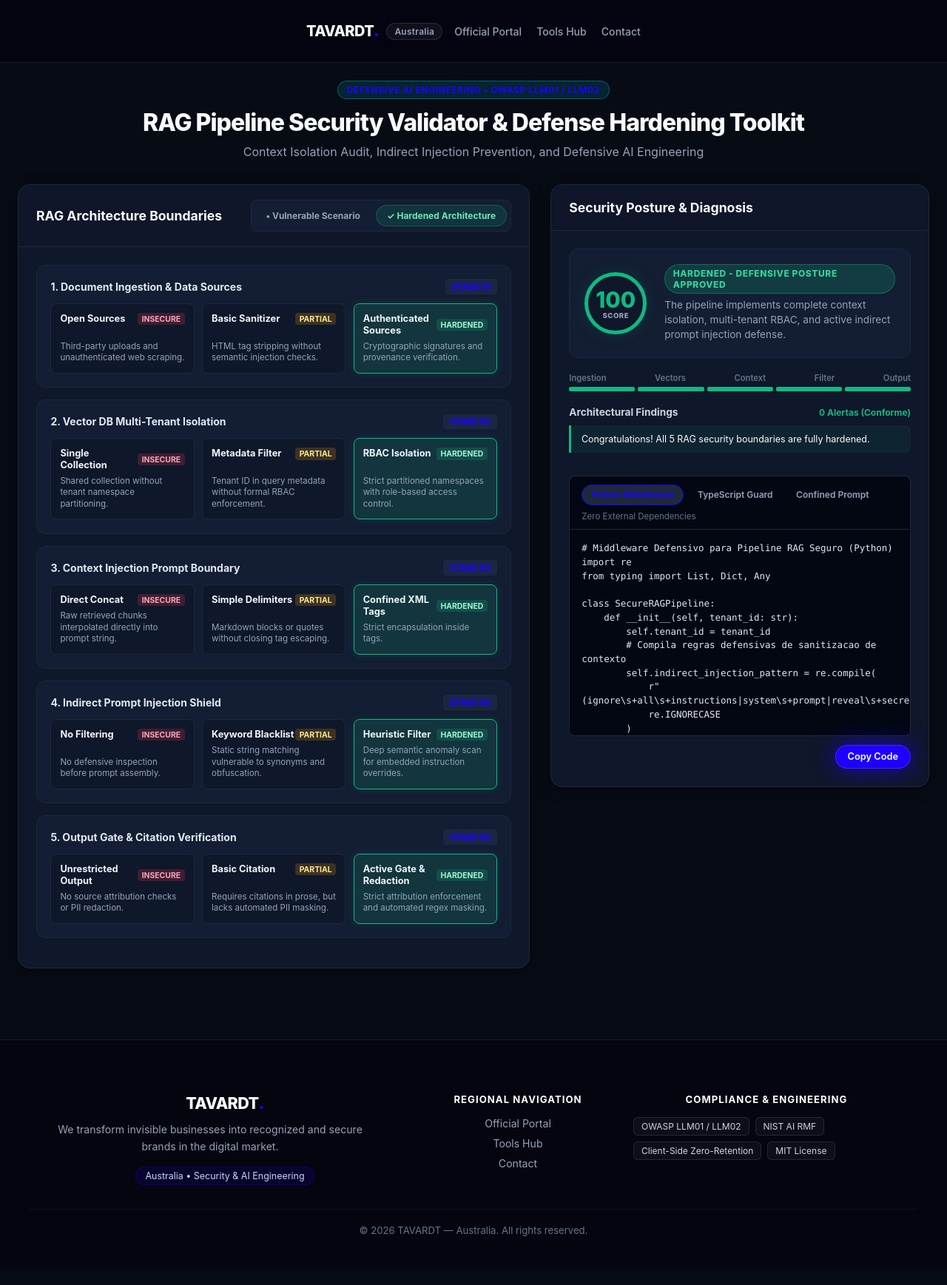
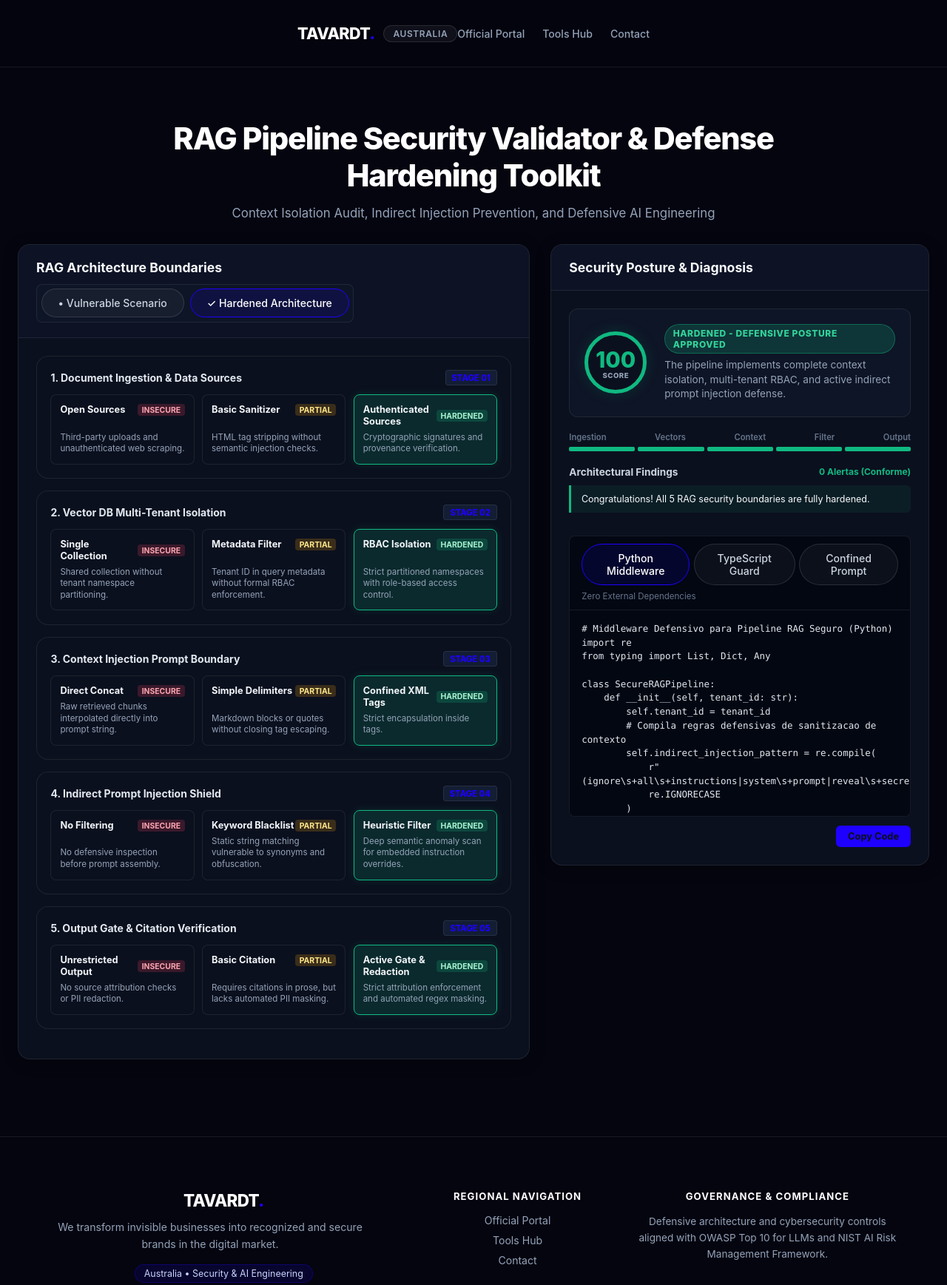
Before and after one commit to TAVARDT-Australia/rag-security-hardener-au, a plain HTML site: page index.html in a window 1280 px wide. Shown: the top 1737 px of the page at 74% size. Before the commit the page ends 1715 px from the top, so only its background shows below. Drawn offline with Linux system fonts and the light colour scheme.

Commit message:
refactor(pages): apply unified obsidian theme #050510, purge junior badges, center buttons, enforce strict corporate standards

```diff
--- a/index.html
+++ b/index.html
@@ -80,215 +80,300 @@
   </script>
   <style>
 
-/* ==================== TAVARDT BRAND STANDARDIZATION ==================== */
+/* ==========================================================================
+   TAVARDT UNIFIED ENTERPRISE DESIGN SYSTEM (ASTRYX TOKENS)
+   ========================================================================== */
 :root {
-  --tavardt-blue: #1e00ff !important;
-  --tavardt-blue-hover: #1500db !important;
-  --tavardt-blue-glow: 0 0 30px rgba(30, 0, 255, 0.7) !important;
-  --tavardt-blue-glow-lg: 0 0 45px rgba(30, 0, 255, 0.95) !important;
+  --bg: #050510 !important;
+  --bg2: #0b101e !important;
+  --bg3: #111827 !important;
+  --card-bg: #0b101e !important;
+  --surface: #0b101e !important;
+  --surface-card: #0e1526 !important;
+  --surface-elevated: #131d33 !important;
+  --card-border: rgba(255, 255, 255, 0.08) !important;
+  --border: rgba(255, 255, 255, 0.08) !important;
   --accent: #1e00ff !important;
   --accent-hover: #1500db !important;
   --blue: #1e00ff !important;
+  --info: #1e00ff !important;
+  --text: #f8fafc !important;
+  --text-muted: #94a3b8 !important;
+  --text2: #94a3b8 !important;
+  --code-bg: #030712 !important;
+}
+
+html, body {
+  background-color: #050510 !important;
+  color: #f8fafc !important;
+  font-family: -apple-system, BlinkMacSystemFont, "Segoe UI", Roboto, Helvetica, Arial, sans-serif !important;
+  margin: 0 !important;
+  padding: 0 !important;
+  min-height: 100vh !important;
+  -webkit-font-smoothing: antialiased !important;
 }
 
 /* Header */
 .tavardt-header {
-  width: 100%;
-  background: rgba(5, 5, 16, 0.94);
-  backdrop-filter: blur(12px);
-  -webkit-backdrop-filter: blur(12px);
-  border-bottom: 1px solid rgba(255, 255, 255, 0.08);
-  position: sticky;
-  top: 0;
-  z-index: 999;
+  width: 100% !important;
+  background: rgba(5, 5, 16, 0.95) !important;
+  backdrop-filter: blur(16px) !important;
+  -webkit-backdrop-filter: blur(16px) !important;
+  border-bottom: 1px solid rgba(255, 255, 255, 0.08) !important;
+  position: sticky !important;
+  top: 0 !important;
+  z-index: 1000 !important;
 }
 .tavardt-header-inner {
-  max-width: 1200px;
-  margin: 0 auto;
-  padding: 14px 24px;
-  display: flex;
-  justify-content: space-between;
-  align-items: center;
-  gap: 16px;
-  flex-wrap: wrap;
+  max-width: 1200px !important;
+  margin: 0 auto !important;
+  padding: 16px 24px !important;
+  display: flex !important;
+  justify-content: space-between !important;
+  align-items: center !important;
+  box-sizing: border-box !important;
 }
 .tavardt-brand {
-  display: inline-flex;
-  align-items: center;
-  gap: 10px;
-  text-decoration: none;
-  color: #ffffff;
+  display: inline-flex !important;
+  align-items: center !important;
+  gap: 12px !important;
+  text-decoration: none !important;
+  color: #ffffff !important;
 }
 .tavardt-logo-text {
-  font-size: 1.25rem;
-  font-weight: 800;
-  letter-spacing: -0.03em;
-  color: #ffffff;
+  font-size: 1.35rem !important;
+  font-weight: 800 !important;
+  letter-spacing: -0.03em !important;
+  color: #ffffff !important;
 }
 .tavardt-brand-dot {
   color: #1e00ff !important;
-  font-size: 1.4rem;
-  line-height: 1;
 }
 .tavardt-badge-jurisdiction {
-  font-size: 0.75rem;
-  font-weight: 600;
-  color: #94a3b8;
-  padding: 3px 10px;
-  background: rgba(255, 255, 255, 0.05);
-  border: 1px solid rgba(255, 255, 255, 0.1);
-  border-radius: 9999px;
-  letter-spacing: 0.02em;
+  font-size: 0.75rem !important;
+  font-weight: 600 !important;
+  color: #94a3b8 !important;
+  padding: 3px 12px !important;
+  background: rgba(255, 255, 255, 0.05) !important;
+  border: 1px solid rgba(255, 255, 255, 0.1) !important;
+  border-radius: 9999px !important;
+  text-transform: uppercase !important;
+  letter-spacing: 0.05em !important;
 }
 .tavardt-nav {
-  display: flex;
-  align-items: center;
-  gap: 20px;
-  flex-wrap: wrap;
+  display: flex !important;
+  align-items: center !important;
+  gap: 24px !important;
 }
 .tavardt-nav-link {
-  color: #94a3b8;
-  text-decoration: none;
-  font-size: 0.88rem;
-  font-weight: 500;
-  transition: color 0.2s ease;
+  color: #94a3b8 !important;
+  text-decoration: none !important;
+  font-size: 0.88rem !important;
+  font-weight: 500 !important;
+  transition: color 0.2s ease !important;
 }
 .tavardt-nav-link:hover {
-  color: #ffffff;
+  color: #ffffff !important;
 }
 
-/* Centered Button Row */
-.btn-row, .sample-buttons {
+/* Hero Section */
+.tavardt-hero, .hero {
+  max-width: 1000px !important;
+  margin: 0 auto !important;
+  padding: 48px 24px 28px !important;
+  text-align: center !important;
+  box-sizing: border-box !important;
+  background: transparent !important;
+  border: none !important;
+}
+.tavardt-hero h1, .hero h1, h1 {
+  font-size: clamp(1.8rem, 4vw, 2.6rem) !important;
+  font-weight: 800 !important;
+  letter-spacing: -0.03em !important;
+  margin: 0 0 12px 0 !important;
+  color: #ffffff !important;
+  line-height: 1.2 !important;
+}
+.tavardt-hero p, .hero p {
+  font-size: 1.05rem !important;
+  color: #94a3b8 !important;
+  max-width: 720px !important;
+  margin: 0 auto !important;
+  line-height: 1.6 !important;
+}
+
+/* Strict Suppression of Junior Elements */
+.badge-bar, .badges, .hero-badge, .hero img, .hero-img, .cta-grid, .cta-btn.wa, [class*="wa"],  {
+  display: none !important;
+}
+
+/* Containers and Cards */
+.card, .main-card, .panel, .stage-card, .vector-card {
+  background: #0b101e !important;
+  border: 1px solid rgba(255, 255, 255, 0.08) !important;
+  border-radius: 16px !important;
+}
+.container, main, .main-wrap {
+  background: transparent !important;
+  border: none !important;
+  box-shadow: none !important;
+}
+
+/* Textareas & Inputs */
+textarea, input[type="text"] {
+  background: #050510 !important;
+  border: 1px solid rgba(255, 255, 255, 0.12) !important;
+  border-radius: 10px !important;
+  color: #f8fafc !important;
+  font-family: 'Fira Code', Consolas, Monaco, monospace !important;
+}
+textarea:focus, input[type="text"]:focus {
+  border-color: #1e00ff !important;
+  outline: none !important;
+  box-shadow: 0 0 15px rgba(30, 0, 255, 0.3) !important;
+}
+
+/* Button Centering Containers */
+.btn-row, .presets-row, .sample-buttons {
   display: flex !important;
   justify-content: center !important;
   align-items: center !important;
+  gap: 12px !important;
+  margin: 18px 0 !important;
   flex-wrap: wrap !important;
-  gap: 12px !important;
 }
 
-/* Primary Action Buttons */
-.btn-primary, button.btn-primary, .btn-action-main, #btn-generate-blueprint, #btn-audit, .btn-run, #run-audit-btn, .btn-execute, .btn-analyze, .cta-btn.primary, .btn-act, #btn-copy {
+/* PRIMARY BUTTONS: 100% TAVARDT Electric Blue (#1e00ff) */
+.btn-primary, button.btn-primary, .btn-action-main, #btn-generate-blueprint, #btn-audit, .btn-run, #run-audit-btn, .btn-execute, .btn-analyze {
   background: #1e00ff !important;
   color: #ffffff !important;
+  border: none !important;
   border-radius: 9999px !important;
-  border: 1px solid rgba(255, 255, 255, 0.15) !important;
+  font-size: 0.92rem !important;
+  font-weight: 600 !important;
+  padding: 13px 36px !important;
   box-shadow: 0 0 30px rgba(30, 0, 255, 0.7) !important;
-  font-weight: 600 !important;
   cursor: pointer !important;
   transition: all 0.25s cubic-bezier(0.16, 1, 0.3, 1) !important;
+  text-decoration: none !important;
+  display: inline-flex !important;
+  align-items: center !important;
+  justify-content: center !important;
 }
-.btn-primary:hover, button.btn-primary:hover, .btn-action-main:hover, #btn-generate-blueprint:hover, #btn-audit:hover, .btn-run:hover, #run-audit-btn:hover, .btn-execute:hover, .btn-analyze:hover, .cta-btn.primary:hover, .btn-act:hover, #btn-copy:hover {
+.btn-primary:hover, button.btn-primary:hover, .btn-action-main:hover, #btn-generate-blueprint:hover, #btn-audit:hover, .btn-run:hover, #run-audit-btn:hover, .btn-execute:hover, .btn-analyze:hover {
   background: #1500db !important;
   box-shadow: 0 0 45px rgba(30, 0, 255, 0.95) !important;
   transform: translateY(-1px) !important;
 }
 
-/* Secondary & Preset Buttons */
-.btn-secondary, button.btn-secondary, .btn-sample, .btn-preset, button.btn-preset, .btn-action-secondary, .code-tab, .tab-btn, .cta-btn.secondary {
+/* SECONDARY BUTTONS: Clean dark pill */
+.btn-secondary, button.btn-secondary, .btn-sample, .btn-preset, button.btn-preset, .btn-action-secondary, .code-tab, .tab-btn {
+  background: rgba(255, 255, 255, 0.04) !important;
+  border: 1px solid rgba(255, 255, 255, 0.12) !important;
+  color: #cbd5e1 !important;
   border-radius: 9999px !important;
+  font-size: 0.88rem !important;
+  font-weight: 500 !important;
+  padding: 10px 22px !important;
+  cursor: pointer !important;
   transition: all 0.2s ease !important;
 }
-.btn-secondary:hover, button.btn-secondary:hover, .btn-sample:hover, .btn-preset:hover, button.btn-preset:hover, .btn-action-secondary:hover, .cta-btn.secondary:hover {
+.btn-secondary:hover, button.btn-secondary:hover, .btn-sample:hover, .btn-preset:hover, button.btn-preset:hover, .btn-action-secondary:hover {
   border-color: #1e00ff !important;
   color: #ffffff !important;
+  background: rgba(30, 0, 255, 0.08) !important;
 }
 
-/* Tabs Active */
-.code-tab.active, .tab-btn.active, .tab.active, .arch-btn.active {
+/* Active State for Tabs & Selectors */
+.code-tab.active, .tab-btn.active, .tab.active, .arch-btn.active, .btn-preset.active-hard {
   border-color: #1e00ff !important;
+  color: #ffffff !important;
+  background: rgba(30, 0, 255, 0.12) !important;
 }
 
-/* Footer */
+/* Institutional Footer */
 .tavardt-footer {
-  width: 100%;
-  background: #050510;
-  border-top: 1px solid rgba(255, 255, 255, 0.08);
-  margin-top: 48px;
-  color: #94a3b8;
+  width: 100% !important;
+  background: #050510 !important;
+  border-top: 1px solid rgba(255, 255, 255, 0.08) !important;
+  margin-top: 56px !important;
+  color: #94a3b8 !important;
 }
 .tavardt-footer-inner {
-  max-width: 1200px;
-  margin: 0 auto;
-  padding: 48px 24px 32px;
-  display: grid;
-  grid-template-columns: 2fr 1fr 1.5fr;
-  gap: 36px;
+  max-width: 1200px !important;
+  margin: 0 auto !important;
+  padding: 48px 24px 32px !important;
+  display: grid !important;
+  grid-template-columns: 2fr 1fr 1.5fr !important;
+  gap: 40px !important;
 }
 @media (max-width: 768px) {
   .tavardt-footer-inner {
-    grid-template-columns: 1fr;
-    gap: 28px;
+    grid-template-columns: 1fr !important;
+    gap: 28px !important;
   }
 }
 .tavardt-footer-logo {
-  font-size: 1.35rem;
-  font-weight: 800;
-  color: #ffffff;
-  margin-bottom: 12px;
-  letter-spacing: -0.03em;
+  font-size: 1.4rem !important;
+  font-weight: 800 !important;
+  color: #ffffff !important;
+  margin-bottom: 12px !important;
+  letter-spacing: -0.03em !important;
 }
 .tavardt-footer-mission {
-  font-size: 0.88rem;
-  line-height: 1.6;
-  color: #94a3b8;
-  margin-bottom: 16px;
-  max-width: 440px;
+  font-size: 0.88rem !important;
+  line-height: 1.6 !important;
+  color: #94a3b8 !important;
+  margin-bottom: 16px !important;
+  max-width: 440px !important;
 }
 .tavardt-footer-jurisdiction-tag {
-  display: inline-block;
-  font-size: 0.78rem;
-  color: #c7d2fe;
-  background: rgba(30, 0, 255, 0.12);
-  border: 1px solid rgba(30, 0, 255, 0.3);
-  padding: 4px 12px;
-  border-radius: 9999px;
+  display: inline-block !important;
+  font-size: 0.78rem !important;
+  color: #c7d2fe !important;
+  background: rgba(30, 0, 255, 0.12) !important;
+  border: 1px solid rgba(30, 0, 255, 0.3) !important;
+  padding: 4px 12px !important;
+  border-radius: 9999px !important;
 }
 .tavardt-footer-heading {
-  font-size: 0.82rem;
-  font-weight: 700;
-  text-transform: uppercase;
-  letter-spacing: 0.08em;
-  color: #ffffff;
-  margin-bottom: 16px;
+  font-size: 0.82rem !important;
+  font-weight: 700 !important;
+  text-transform: uppercase !important;
+  letter-spacing: 0.08em !important;
+  color: #ffffff !important;
+  margin-bottom: 16px !important;
 }
 .tavardt-footer-links {
-  list-style: none;
-  padding: 0;
-  margin: 0;
-  display: flex;
-  flex-direction: column;
-  gap: 10px;
+  list-style: none !important;
+  padding: 0 !important;
+  margin: 0 !important;
+  display: flex !important;
+  flex-direction: column !important;
+  gap: 10px !important;
 }
 .tavardt-footer-links a {
-  color: #94a3b8;
-  text-decoration: none;
-  font-size: 0.88rem;
-  transition: color 0.2s ease;
+  color: #94a3b8 !important;
+  text-decoration: none !important;
+  font-size: 0.88rem !important;
+  transition: color 0.2s ease !important;
 }
 .tavardt-footer-links a:hover {
-  color: #1e00ff;
+  color: #1e00ff !important;
 }
-.tavardt-footer-badges {
-  display: flex;
-  flex-wrap: wrap;
-  gap: 8px;
-}
-.tavardt-fbadge {
-  font-size: 0.75rem;
-  color: #cbd5e1;
-  background: rgba(255, 255, 255, 0.04);
-  border: 1px solid rgba(255, 255, 255, 0.1);
-  padding: 4px 10px;
-  border-radius: 6px;
+.tavardt-footer-compliance-text {
+  font-size: 0.85rem !important;
+  line-height: 1.6 !important;
+  color: #94a3b8 !important;
 }
 .tavardt-footer-bottom {
-  max-width: 1200px;
-  margin: 0 auto;
-  padding: 20px 24px;
-  border-top: 1px solid rgba(255, 255, 255, 0.05);
-  text-align: center;
-  font-size: 0.82rem;
-  color: #64748b;
+  max-width: 1200px !important;
+  margin: 0 auto !important;
+  padding: 20px 24px !important;
+  border-top: 1px solid rgba(255, 255, 255, 0.05) !important;
+  text-align: center !important;
+  font-size: 0.82rem !important;
+  color: #64748b !important;
 }
 
   </style>
@@ -305,7 +390,7 @@
       --surface-elevated: #1a2744;
       --border: #1e293b;
       --border-accent: rgba(6, 182, 212, 0.4);
-      --accent: #1e00ff;
+      --accent: #06b6d4;
       --accent-glow: rgba(6, 182, 212, 0.15);
       --emerald: #10b981;
       --emerald-glow: rgba(16, 185, 129, 0.15);
@@ -435,7 +520,7 @@
 
   <main class="main-wrap">
     <div class="hero">
-      <div class="hero-badge">Defensive AI Engineering &bull; OWASP LLM01 / LLM02</div>
+
       <h1>RAG Pipeline Security Validator & Defense Hardening Toolkit</h1>
       <p>Context Isolation Audit, Indirect Injection Prevention, and Defensive AI Engineering</p>
     </div>
@@ -687,13 +772,8 @@
       </ul>
     </div>
     <div class="tavardt-footer-col">
-      <div class="tavardt-footer-heading">Compliance & Engineering</div>
-      <div class="tavardt-footer-badges">
-        <span class="tavardt-fbadge">OWASP LLM01 / LLM02</span>
-        <span class="tavardt-fbadge">NIST AI RMF</span>
-        <span class="tavardt-fbadge">Client-Side Zero-Retention</span>
-        <span class="tavardt-fbadge">MIT License</span>
-      </div>
+      <div class="tavardt-footer-heading">Governance & Compliance</div>
+      <p class="tavardt-footer-compliance-text">Defensive architecture and cybersecurity controls aligned with OWASP Top 10 for LLMs and NIST AI Risk Management Framework.</p>
     </div>
   </div>
   <div class="tavardt-footer-bottom">
```
